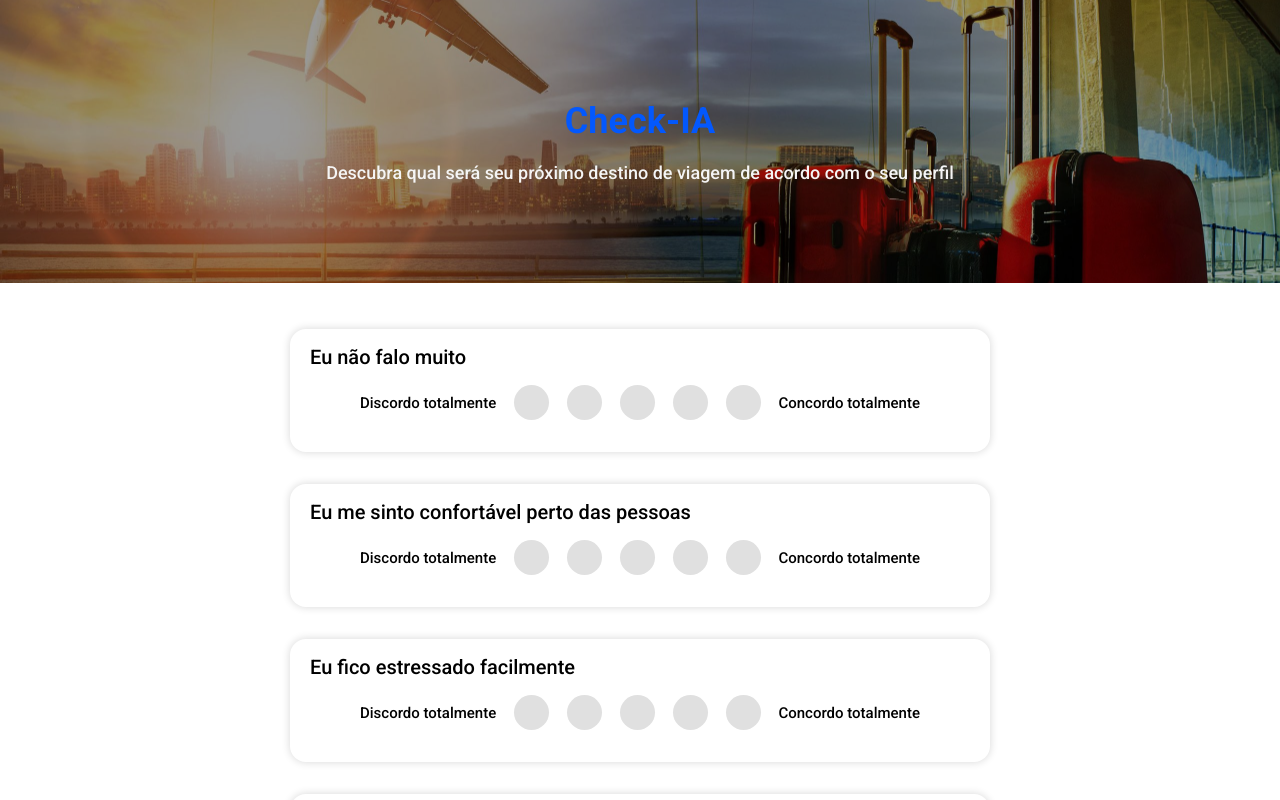
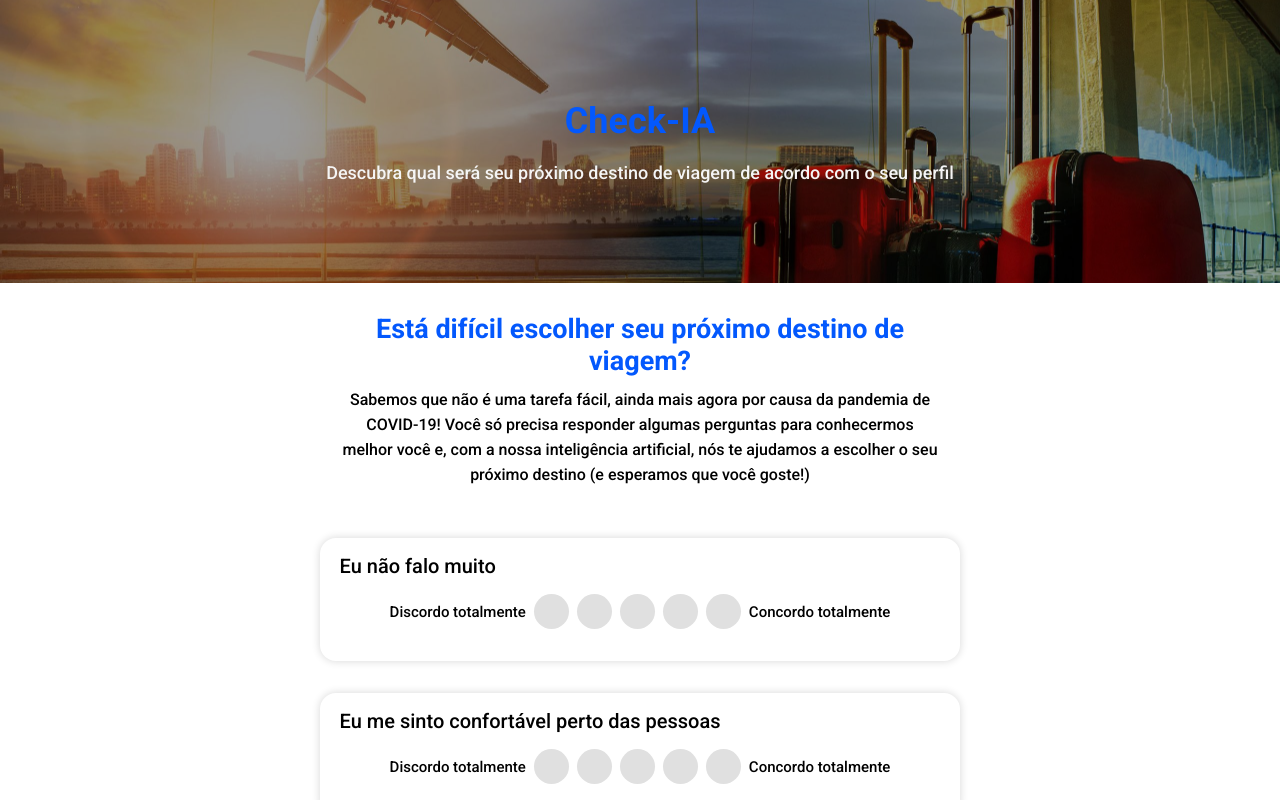
Before and after one commit to mateusfugita/check-ia, a React (Create React App) app: page / in a window 1280 px wide. Shown: the top 800 px of the page. Built offline with nearby package versions, Linux system fonts and the light colour scheme; no server answers; the HTML template or start-up script is replaced by a standard one.

Commit message:
add about section

```diff
--- a/src/pages/Home/index.js
+++ b/src/pages/Home/index.js
@@ -105,7 +105,14 @@ export default function Home(){
     return (
         <>
             <Header />
-            <main className='questions-container'>
+            <main>
+                <section className='about-container'>
+                    <h2>Está difícil escolher seu próximo destino de viagem?</h2>
+                    <p>Sabemos que não é uma tarefa fácil, ainda mais agora por causa da pandemia de COVID-19! Você só precisa responder
+                        algumas perguntas para conhecermos melhor você e, com a nossa inteligência artificial, nós te ajudamos a
+                        escolher o seu próximo destino (e esperamos que você goste!)</p>
+                </section>
+                <section className='questions-container'>
                     {questions.slice(0, questions.length -1).map((question, index) => {
                         return (
                             <Question key={index} question={question} index={index} handleClickFunction={setAnswerForQuestion}></Question>
@@ -135,6 +142,7 @@ export default function Home(){
                         :
                         <button className='send-answers' onClick={handleSubmit}>Enviar</button>
                     }
+                </section>
             </main>
         </>
     )
--- a/src/pages/Home/styles.css
+++ b/src/pages/Home/styles.css
@@ -1,3 +1,10 @@
+main {
+    display: flex;
+    justify-content: space-between;
+    align-items: center;
+    flex-direction: column;
+}
+
 .questions-container {
     padding: 30px 10px;
     display: flex;
@@ -17,3 +24,31 @@
 .send-answers {
     margin-top: 16px;
 }
+
+.about-container {
+    padding: 30px 50px 5px 50px;
+    display: flex;
+    align-items: center;
+    justify-content: space-between;
+    flex-direction: column;
+    width: 100%;
+    max-width: 700px;
+}
+
+.about-container h2 {
+    color: #0358FD;
+    margin-bottom: 10px;
+    text-align: center;
+}
+
+.about-container p {
+    font-size: 16px;
+    line-height: 25px;
+    text-align: center;
+}
+
+/* @media(min-width: 600px){
+    .about-container {
+        padding: 40px 80px;
+    }
+} */
```
Lines whose indentation alone changed are shown as unchanged.
